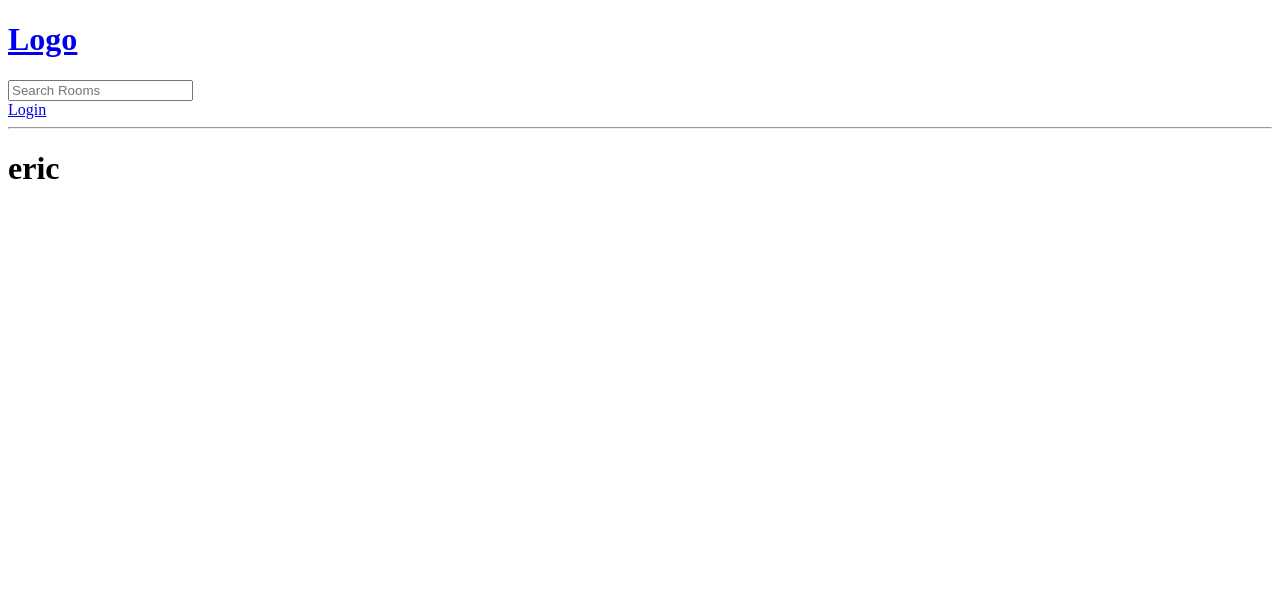
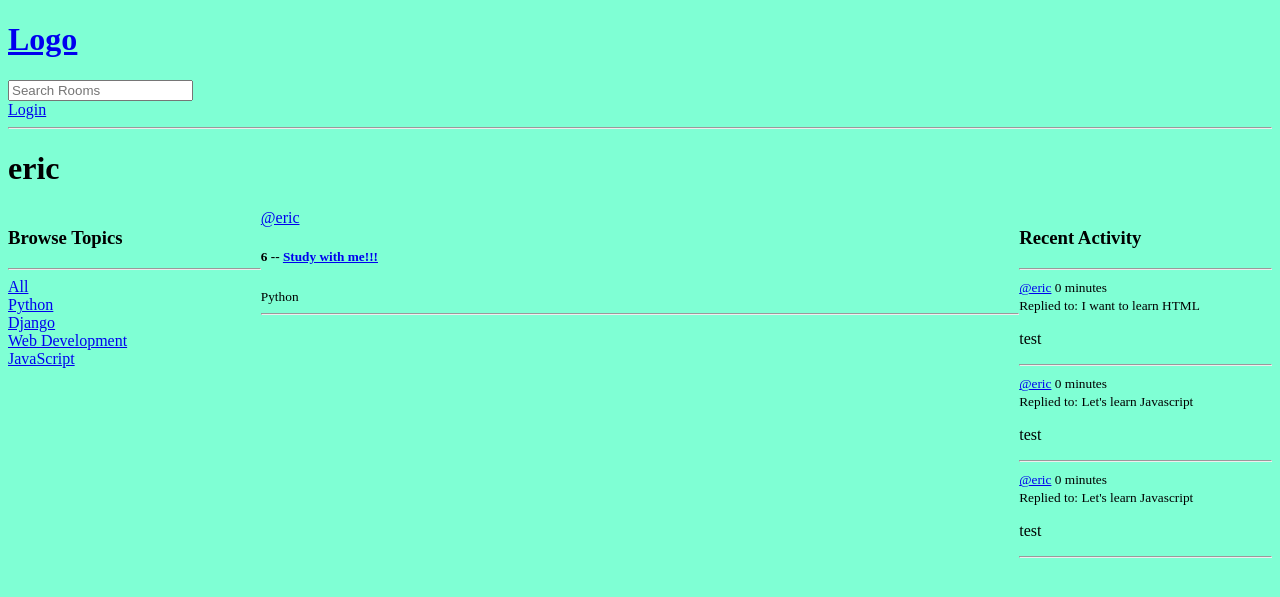
Before and after one commit to Snyrby/django_chat_app, a Django app: page /profile/3/ in a window 1280 px wide. Shown: the top 597 px of the page. Run offline with Django 4.2, Linux system fonts and the light colour scheme; data comes from the database, SQL or seed files in the repository; both versions use the stored data as it was after the commit.

Commit message:
Start of theme

```diff
--- a/base/forms.py
+++ b/base/forms.py
@@ -5,3 +5,4 @@ class RoomForm(ModelForm):
     class Meta:
         model = Room
         fields = '__all__'
+        exclude = ['hosts', 'participants']
--- a/base/templates/base/activity_component.html
+++ b/base/templates/base/activity_component.html
@@ -2,7 +2,7 @@
 <hr>
 {% for message in room_messages %}
 <div>
-    <small>@{{message.user}} {{message.created_at|timesince}}</small>
+    <small><a href="{% url 'user-profile' message.user.id %}">@{{message.user}}</a> {{message.created_at|timesince}}</small>
     <br>
     <small>Replied to: {{message.Room}}</small>
 
--- a/base/templates/base/feed_component.html
+++ b/base/templates/base/feed_component.html
@@ -5,7 +5,7 @@
         <a href="{% url 'update-room' room.id %}"> Edit </a>
         <a href="{% url 'delete-room' room.id %}"> Delete </a>
         {% endif %}
-        <a href="{{ url 'user-profile' room.host.id"> @{{ room.hosts.username }} </a>
+        <a href="{% url 'user-profile' room.hosts.id %}"> @{{ room.hosts.username }} </a>
 <!--            this is how you would dynamically map urls if the url if you change in the url file-->
         <h5>{{room.id}} -- <a href="{% url 'rooms' room.id %}">{{room.name}}</a></h5>
         <small>{{room.topic.name}}</small>
--- a/base/templates/base/profile.html
+++ b/base/templates/base/profile.html
@@ -1,5 +1,22 @@
 {% extends 'main.html' %}
 
 {% block content %}
+<style>
+    .profile-container{
+        display: grid;
+        grid-template-columns: 1fr 3fr 1fr;
+    }
+</style>
 <h1>{{user.username}}</h1>
+<div class="profile-container">
+    <div>
+        {% include 'base/topic_component.html' %}
+    </div>
+    <div>
+        {% include 'base/feed_component.html' %}
+    </div>
+    <div>
+        {% include 'base/activity_component.html' %}
+    </div>
+</div>
 {% endblock %}
--- a/base/views.py
+++ b/base/views.py
@@ -100,7 +100,11 @@ def room_view(request, pk):
 
 def user_profile(request, pk):
     user = User.objects.get(id=pk)
-    context = {'user': user}
+    # gets all the children values when using 'model name' _set then all
+    rooms = user.room_set.all()
+    room_messages = user.message_set.all()
+    topics = Topic.objects.all()
+    context = {'user': user, 'rooms': rooms, 'topics': topics, 'room_messages': room_messages}
     return render(request, 'base/profile.html', context)
 
 @login_required(login_url='login')
@@ -109,7 +113,9 @@ def create_room_view(request):
     if request.method == 'POST':
         form = RoomForm(request.POST)
         if form.is_valid():
-            form.save()
+            room = form.save(commit=False)
+            room.hosts = request.user
+            room.save()
             return redirect('home')
 
     context = {'form': form}
--- a/django_chat_app/settings.py
+++ b/django_chat_app/settings.py
@@ -119,6 +119,11 @@ USE_TZ = True
 # https://docs.djangoproject.com/en/4.1/howto/static-files/
 
 STATIC_URL = 'static/'
+STATICFILES_DIRS = [
+    BASE_DIR / 'static',
+]
+
+# STATIC_ROOT = os.path.join(BASE_DIR, 'staticfiles')
 
 # Default primary key field type
 # https://docs.djangoproject.com/en/4.1/ref/settings/#default-auto-field
--- a/manage.py
+++ b/manage.py
@@ -12,6 +12,9 @@ import sys
 # prevent user from manually going to login page if they're logged in to prevent multiple login attempts.
 # create registration page
 # allow user to commend on pages
+# user profile page
+# link everything together
+# static files on settings page
 
 def main():
     """Run administrative tasks."""
--- /dev/null
+++ b/static/styles/main.css
@@ -0,0 +1,3 @@
+body{
+    background-color: aquamarine;
+}
--- a/templates/main.html
+++ b/templates/main.html
@@ -1,9 +1,13 @@
 <!DOCTYPE html>
+
+{% load static %}
+
 <html lang="en">
 <head>
     <meta charset="UTF-8">
     <title>Studybud</title>
     <meta name="viewport" content="width=device-width, initial-scale=1">
+    <link rel="stylesheet" type='text/css' media="screen" href="{% static 'styles/main.css' %}">
 </head>
 <body>
     {% include 'navbar.html' %}
```
Also changed, not shown: db.sqlite3.
